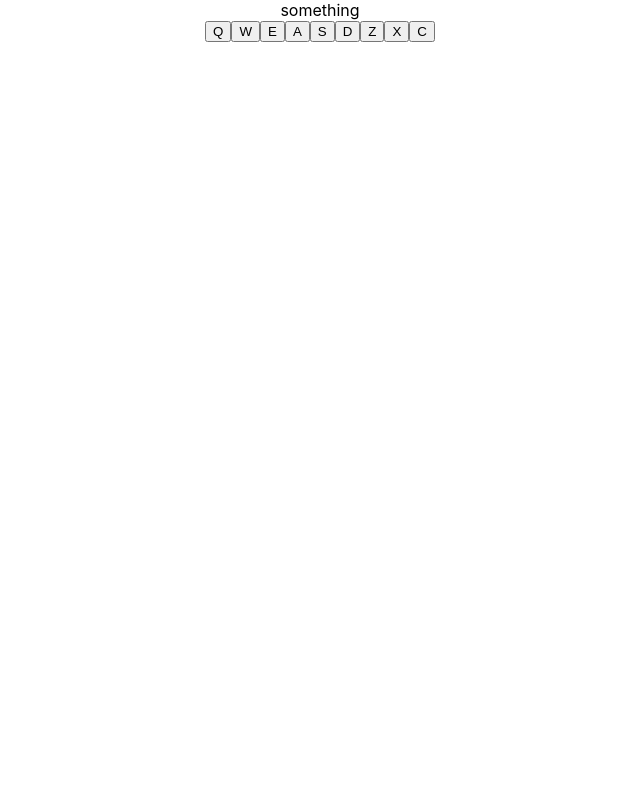
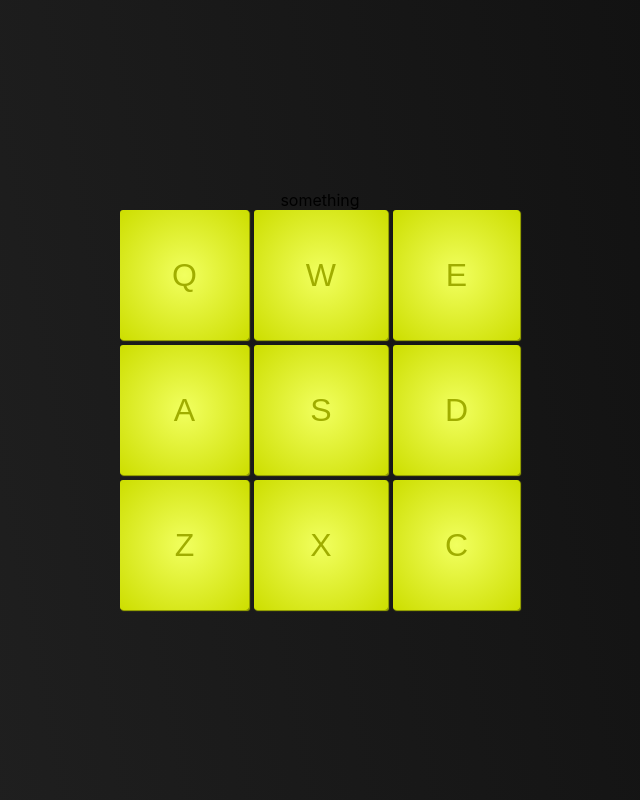
Before and after one commit to joshuayoes/drum-machine, a React (Create React App) app: page / in a window 1280 px wide. Shown: the whole page, without its empty margins (320-960 px from the left). Built offline with nearby package versions, Linux system fonts and the light colour scheme.

Commit message:
Drum-Pad button styling

```diff
--- a/src/App.scss
+++ b/src/App.scss
@@ -1,38 +1,53 @@
-.App {
-  text-align: center;
+body {
+  background: rgb(36, 36, 36);
+  background: linear-gradient(
+    80deg,
+    rgba(36, 36, 36, 1) 0%,
+    rgba(13, 13, 13, 1) 100%
+  );
+  background-repeat: no-repeat;
+  background-attachment: fixed;
 }
 
-.App-logo {
-  height: 40vmin;
-  pointer-events: none;
+.App {
+  height: 100vh;
+  width: 100vw;
+  display: flex;
+  flex-flow: column;
+  justify-content: center;
+  align-items: center;
 }
 
-@media (prefers-reduced-motion: no-preference) {
-  .App-logo {
-    animation: App-logo-spin infinite 20s linear;
-  }
+#drum-pad-container {
+  display: grid;
+  height: 80vw;
+  width: 80vw;
+  max-width: 400px;
+  max-height: 400px;
+
+  grid-template-columns: auto auto auto;
+  grid-template-rows: auto auto auto;
+  justify-items: stretch;
+  align-items: stretch;
+  grid-column-gap: 5px;
+  grid-row-gap: 5px;
 }
 
-.App-header {
-  background-color: #282c34;
-  min-height: 100vh;
-  display: flex;
-  flex-direction: column;
-  align-items: center;
-  justify-content: center;
-  font-size: calc(10px + 2vmin);
-  color: white;
+.drum-pad {
+  background: rgb(241, 255, 95);
+  background: radial-gradient(
+    circle,
+    rgba(241, 255, 95, 1) 0%,
+    rgba(205, 222, 0, 1) 100%
+  );
+  border: none;
+  font-size: 2em;
+  color: rgb(160, 173, 0);
+  border-radius: 3px;
+  box-shadow: 1px 1px 1px rgb(160, 173, 0);
 }
 
-.App-link {
-  color: #61dafb;
+.drum-pad:active,
+.active {
+  background: white;
 }
-
-@keyframes App-logo-spin {
-  from {
-    transform: rotate(0deg);
-  }
-  to {
-    transform: rotate(360deg);
-  }
-}
--- a/src/components/DrumPadButton.tsx
+++ b/src/components/DrumPadButton.tsx
@@ -17,22 +17,38 @@ const DrumPadButton: React.FC<Props> = ({
   url,
   dispatch
 }) => {
-  let playSound = () => {
+  const playSound = () => {
     let audio = document.getElementById(keyTrigger) as HTMLAudioElement;
+
+    //necessary to reset the audio if it has been pressed multiple times
     audio.currentTime = 0;
     audio.play();
+
+    //Updates which key has been pressed in section#display HTML element
     dispatch(updateDisplay(displayName));
+  };
+
+  //Simulates :active css styling
+  const toggleActiveClass = () => {
+    const self = document.getElementById(displayName) as HTMLButtonElement;
+    self.classList.add("active");
+    setTimeout(() => self.classList.remove("active"), 200);
   };
 
   useEffect(() => {
     const handleKeyPress = (event: any) => {
-      if (event.key === keyTrigger || event.key === keyTrigger.toLowerCase()) {
+      const upperCase = keyTrigger;
+      const lowerCase = keyTrigger.toLowerCase();
+
+      if (event.key === upperCase || event.key === lowerCase) {
         playSound();
+        toggleActiveClass();
       }
     };
 
     window.addEventListener("keypress", handleKeyPress);
 
+    // runs before the component is removed from the UI to prevent memory leaks
     return () => window.removeEventListener("keypress", handleKeyPress);
   });
 
--- a/src/components/DrumPadButtons.tsx
+++ b/src/components/DrumPadButtons.tsx
@@ -15,7 +15,7 @@ const DrumPadButtons: React.FC = () => {
     />
   ));
 
-  return <section> {listDrumPadButtons} </section>;
+  return <section id="drum-pad-container"> {listDrumPadButtons} </section>;
 };
 
 export default DrumPadButtons;
```
